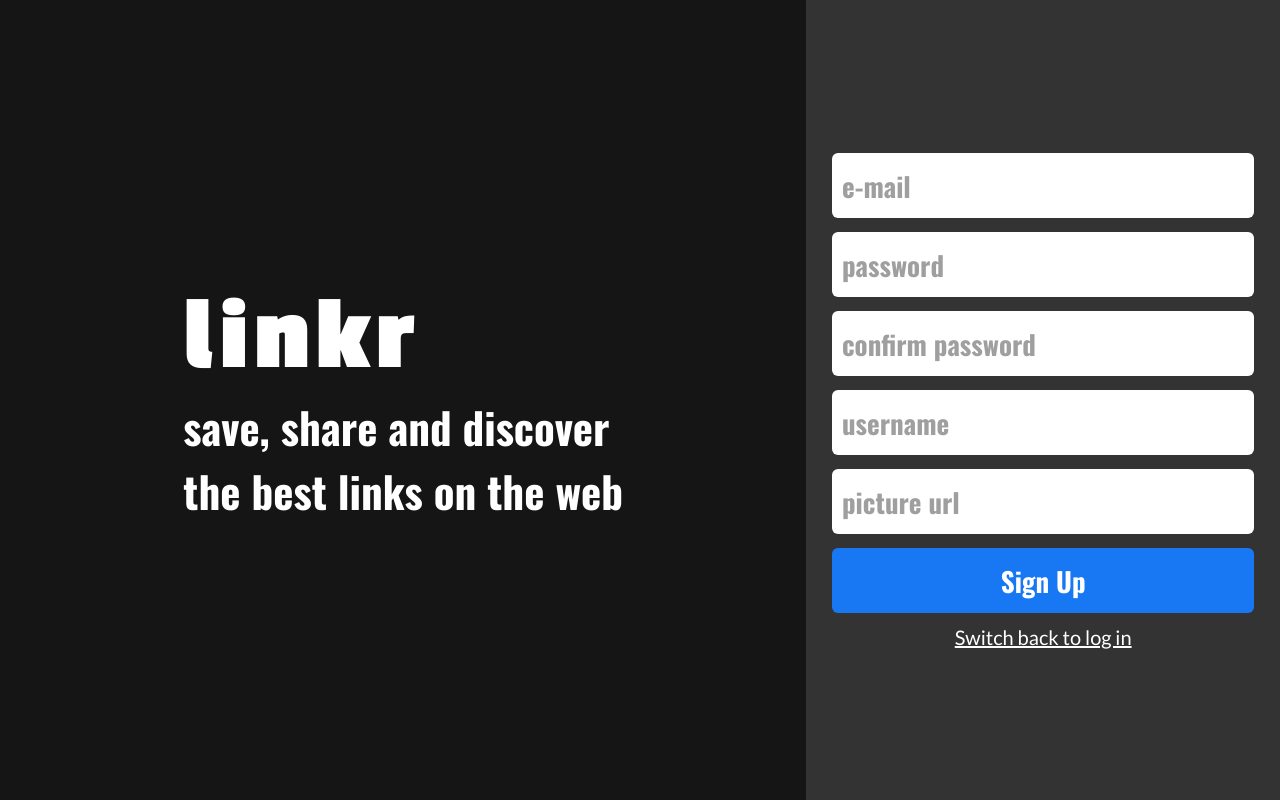
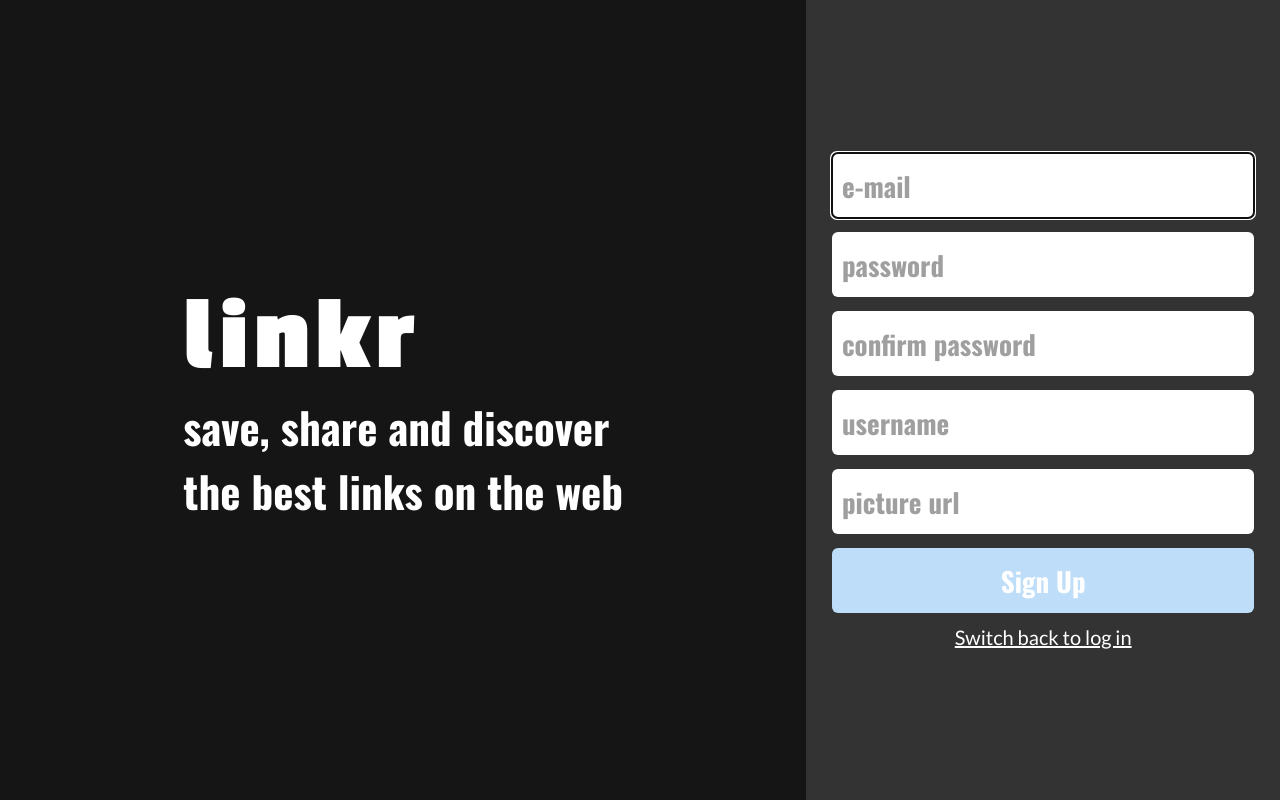
Before and after one commit to MarkDiasBR/projeto19-linkr-front, a React (Create React App) app: page /sign-up in a window 1280 px wide. Built offline with nearby package versions, Linux system fonts and the light colour scheme.

Commit message:
branch1-auth complete

```diff
--- a/src/components/Navbar/Navbar.js
+++ b/src/components/Navbar/Navbar.js
@@ -1,9 +1,42 @@
 import { Container } from "./styled";
+import { AiOutlineUp, AiOutlineDown } from "react-icons/ai";
+import { useState } from "react";
+import { useNavigate } from "react-router-dom";
 
 export default function Navbar() {
+    const [showLogout, setShowLogout] = useState(false);
+    const navigate = useNavigate();
+
+    function handleShowLogout(event) {
+        setShowLogout(!showLogout);
+    }
+
+    function handleLogout(event) {
+        localStorage.clear();
+        navigate("/");
+    }
+
     return (
         <Container>
-            navbar
+            <h1>
+                linkr
+            </h1>
+            <button
+                className="show-logout"
+                onClick={(event)=>handleShowLogout(event)}
+            >
+                {
+                    showLogout
+                    ? <AiOutlineUp />
+                    :<AiOutlineDown />
+                }
+                <img src="https://images.unsplash.com/photo-1438761681033-6461ffad8d80?ixlib=rb-4.0.3&ixid=M3wxMjA3fDB8MHxwaG90by1wYWdlfHx8fGVufDB8fHx8fA%3D%3D&auto=format&fit=crop&w=870&q=80" alt="avatar" />
+            </button>
+            {
+                showLogout
+                ? <div onClick={(event)=>handleLogout(event)}>Logout</div>
+                : ''
+            }
         </Container>
     )
 }
--- a/src/pages/SignIn/SignIn.js
+++ b/src/pages/SignIn/SignIn.js
@@ -1,4 +1,4 @@
-import { useState } from "react";
+import { useState, useRef, useEffect } from "react";
 import { Link, useNavigate } from "react-router-dom";
 import { Container, FormContainer, Form, TitleContainer, Title } from "./styled";
 import { signIn } from "../../services/user.services";
@@ -7,9 +7,30 @@ import { FaEye, FaEyeSlash } from "react-icons/fa";
 export default function SignIn() {
     const [form, setForm] = useState({email: "", password: "" });
     const [hidePassword, setHidePassword] = useState([true])
-    const [disabledInput, setDisabledInput] = useState(false);
+    const [disabledInput, setDisabledInput] = useState(true);
 
     const navigate = useNavigate();
+
+    const emailInputRef = useRef(null);
+    const passwordInputRef = useRef(null);
+
+    useEffect(() => {
+        const emailInput = emailInputRef.current;
+        const passwordInput = passwordInputRef.current;
+
+
+
+        setTimeout(()=>{
+            setDisabledInput(false);
+        }, 1000);
+
+        setTimeout(()=>{
+            passwordInput.focus();
+            emailInput.focus();
+        }, 1100);
+    }, []);
+
+
 
     function handleForm(event) {
         const {name, value} = event.target;
@@ -35,7 +56,7 @@ export default function SignIn() {
         setDisabledInput(signinPromise.proceed);
 
         if (signinPromise.proceed) {
-            navigate("/")
+            navigate("/timeline")
         }
     }
 
@@ -89,13 +110,22 @@ export default function SignIn() {
                 </Title>
             </TitleContainer>
             <FormContainer>
-                <Form onSubmit={handleSubmit}>
+                <Form
+                    invalid={true}
+                    onSubmit={handleSubmit}
+                    // buttonColor={buttonColor}
+                >
                     <input
+                        ref={emailInputRef}
                         name="email"
                         type="email"
-                        autoComplete="off"
                         placeholder="e-mail"
-                        onChange={handleForm}
+                        onChange={(event) => {
+                            handleForm(event);
+                            // updateButtonColor();
+                            // console.log('isFormValid:', isFormValid)
+                            // console.log('disabledInput:', disabledInput);
+                        }}
                         disabled={disabledInput}
                         required
 
@@ -104,16 +134,20 @@ export default function SignIn() {
                     />
                     <div>
                         <input
+                            ref={passwordInputRef}
                             name="password"
                             type="password"
-                            autoComplete="off"
                             placeholder="password"
                             onChange={(event) => {
                                 handleForm(event);
                                 handleButtonVisibility(event);
+                                // updateButtonColor();
+                                // console.log('isFormValid:', isFormValid);
+                                // console.log('disabledInput:', disabledInput);
                             }}
                             disabled={disabledInput}
                             required
+                            minLength="3"
 
                             onFocus={(event) => event.target.removeAttribute('readonly')}
                             readOnly
@@ -138,6 +172,12 @@ export default function SignIn() {
                     <button
                         type="submit"
                         disabled={disabledInput}
+                        onClick={(event)=>{
+                            // event.preventDefault();
+                            // console.log('isFormValid:',isFormValid);
+                            // console.log('disabledInput:', disabledInput);
+                            // updateButtonColor();
+                        }}
                     >
                         Log In
                     </button>
--- a/src/pages/SignIn/styled.js
+++ b/src/pages/SignIn/styled.js
@@ -22,6 +22,8 @@ export const TitleContainer = styled.div`
     align-items: center;
 
     @media (max-width: 768px) {
+        padding-top: 10px;
+        align-items: flex-start;
         width: 100vw;
         height: 240px;
         box-shadow: 0px 4px 4px rgba(0, 0, 0, 0.25);
@@ -95,6 +97,7 @@ export const Form = styled.form`
         font-weight: 700;
         font-size: 27px;
         font-family: 'Oswald', sans-serif;
+        transition: all 0.1s ease-in-out;
     }
 
     & input::placeholder {
@@ -106,11 +109,23 @@ export const Form = styled.form`
         font-weight: 700;
         font-size: 27px;
         font-family: 'Oswald', sans-serif;
-        background-color: #1877F2;
+        /* background-color: ${props=>props.buttonColor}; */
+        background-color: blue;
+        transition: all 0.1s ease-in-out;
         border-radius: 6px;
         border: none;
         width: 429px;
         height: 65px;
+    }
+
+    &:invalid > button  {
+        background-color: #BDDDF9;
+        transition: all 0.1s ease-in-out;
+    }
+
+    & > button:disabled {
+        background-color: #062B5C;
+        transition: all 0.1s ease-in-out;
     }
 
     & a {
--- a/src/pages/SignUp/SignUp.js
+++ b/src/pages/SignUp/SignUp.js
@@ -1,13 +1,13 @@
 import { Container, FormContainer, Form, TitleContainer, Title } from "./styled";
 import { Link, useNavigate } from "react-router-dom";
-import { useState, useRef } from "react";
+import { useState, useRef, useEffect } from "react";
 import { signUp } from "../../services/user.services.js";
 import { FaEye, FaEyeSlash } from "react-icons/fa";
 
 export default function SignUp() {
     const [form, setForm] = useState({ email: "", password: "", confirmPassword: "", username: "" });
     const [hidePassword, setHidePassword] = useState([true, true])
-    const [disabledInput, setDisabledInput] = useState(false);
+    const [disabledInput, setDisabledInput] = useState(true);
 
     const navigate = useNavigate();
 
@@ -18,6 +18,31 @@ export default function SignUp() {
     } else {
         confirmPassword.current?.setCustomValidity('');
     }
+
+    const email = useRef();
+    const username = useRef();
+    const pictureUrl = useRef();
+
+
+    useEffect(() => {
+        setTimeout(()=>{
+            setDisabledInput(false);
+        }, 1000);
+
+        setTimeout(()=>{
+            pictureUrl.current.focus();
+            username.current.focus();
+            confirmPassword.current.focus();
+            password.current.focus();
+            email.current.focus();
+        }, 1100);
+    }, []);
+
+            // const email = email.current;
+        // const password = password.current;
+        // const confirmPassword = confirmPassword.current;
+        // const username = username.current;
+        // const pictureUrl = pictureUrl.current;
 
     function handleForm(event) {
         const {name, value} = event.target;
@@ -104,6 +129,7 @@ export default function SignUp() {
             <FormContainer>
                 <Form onSubmit={handleSubmit}>
                     <input
+                        ref={email}
                         name="email"
                         type="email"
                         autoComplete="off"
@@ -128,6 +154,7 @@ export default function SignUp() {
                             }}
                             disabled={disabledInput}
                             required
+                            minLength="3"
 
                             onFocus={(event) => event.target.removeAttribute('readonly')}
                             readOnly
@@ -161,6 +188,7 @@ export default function SignUp() {
                             }}
                             disabled={disabledInput}
                             required
+                            minLength="3"
 
                             onFocus={(event) => event.target.removeAttribute('readonly')}
                             readOnly
@@ -183,6 +211,7 @@ export default function SignUp() {
                         </button>
                     </div>
                     <input
+                        ref={username}
                         name="username"
                         type="text"
                         autoComplete="off"
@@ -190,11 +219,13 @@ export default function SignUp() {
                         onChange={handleForm}
                         disabled={disabledInput}
                         required
+                        minLength="3"
 
                         onFocus={(event) => event.target.removeAttribute('readonly')}
                         readOnly
                     />
                     <input
+                        ref={pictureUrl}
                         name="pictureUrl"
                         type="url"
                         autoComplete="off"
--- a/src/pages/SignUp/styled.js
+++ b/src/pages/SignUp/styled.js
@@ -22,6 +22,8 @@ export const TitleContainer = styled.div`
     align-items: center;
 
     @media (max-width: 768px) {
+        padding-top: 10px;
+        align-items: flex-start;
         width: 100vw;
         height: 240px;
         box-shadow: 0px 4px 4px rgba(0, 0, 0, 0.25);
@@ -95,6 +97,7 @@ export const Form = styled.form`
         font-weight: 700;
         font-size: 27px;
         font-family: 'Oswald', sans-serif;
+        transition: all 0.1s ease-in-out;
     }
 
     & input::placeholder {
@@ -106,11 +109,23 @@ export const Form = styled.form`
         font-weight: 700;
         font-size: 27px;
         font-family: 'Oswald', sans-serif;
-        background-color: #1877F2;
+        /* background-color: ${props=>props.buttonColor}; */
+        background-color: blue;
+        transition: all 0.1s ease-in-out;
         border-radius: 6px;
         border: none;
         width: 429px;
         height: 65px;
+    }
+
+    &:invalid > button  {
+        background-color: #BDDDF9;
+        transition: all 0.1s ease-in-out;
+    }
+
+    & > button:disabled {
+        background-color: #062B5C;
+        transition: all 0.1s ease-in-out;
     }
 
     & a {
--- a/src/style/GlobalStyle.js
+++ b/src/style/GlobalStyle.js
@@ -6,7 +6,7 @@ const GlobalStyle = createGlobalStyle`
     }
 
     body{
-        background-color: #151515;
+        background-color: #333333;
     }
 `;
 
```
Also changed, not shown: src/components/Navbar/styled.js (+59 -1 lines).
